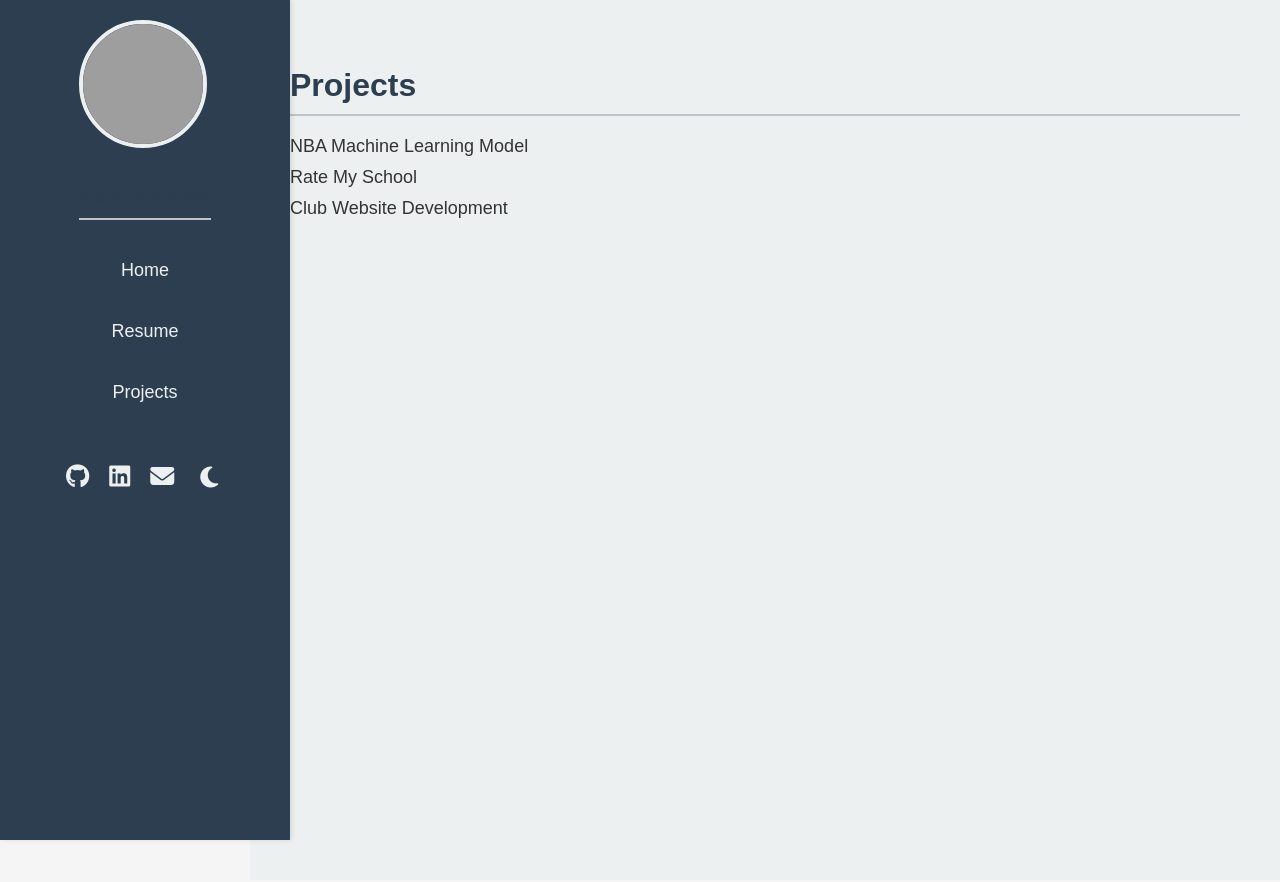
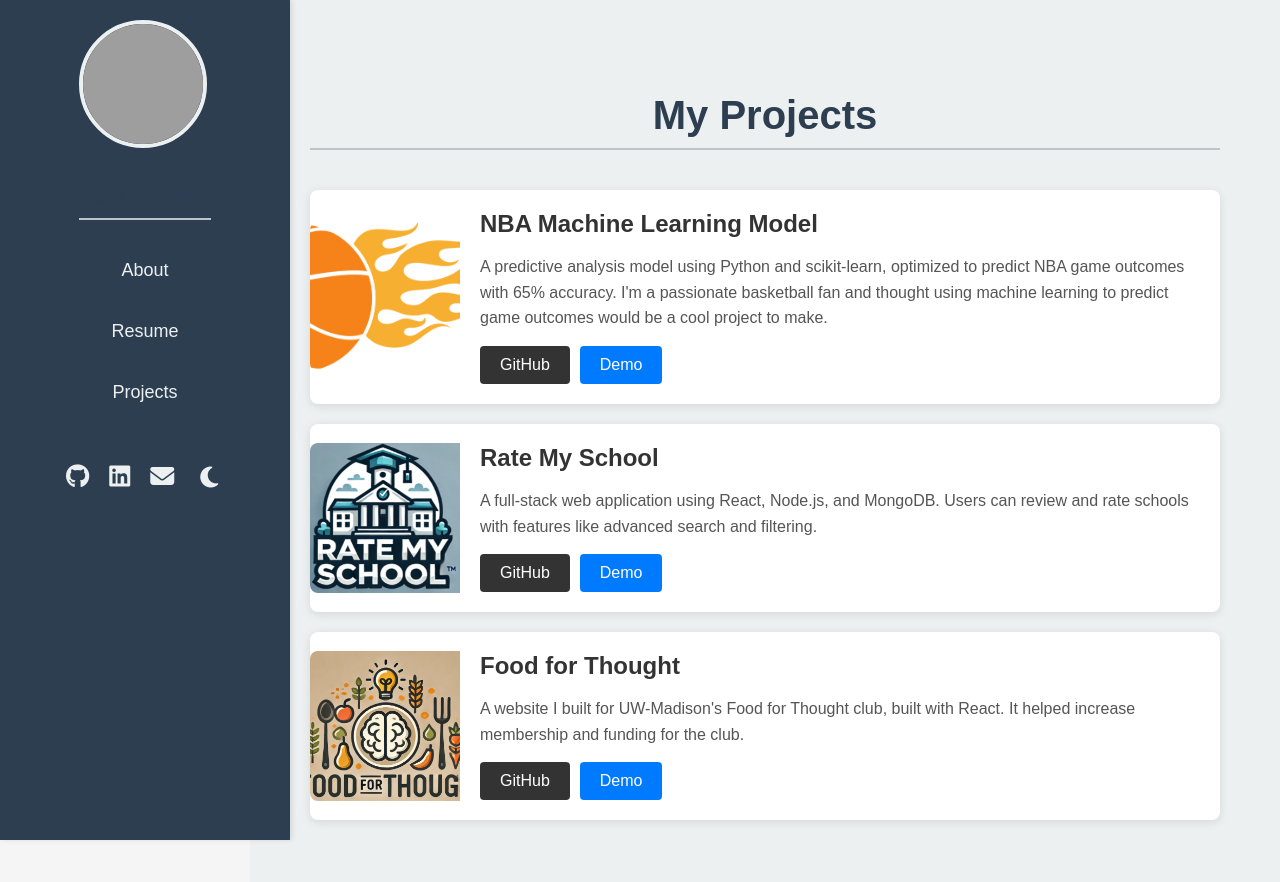
Before and after one commit to kalekimmel/my-porfolio, a React (Create React App) app: page /projects in a window 1280 px wide. Shown: the top 882 px of the page. Built offline with nearby package versions, Linux system fonts and the light colour scheme; grey boxes are pictures that could not be loaded.

Commit message:
new features

```diff
--- a/src/App.js
+++ b/src/App.js
@@ -1,5 +1,5 @@
-import React from 'react';
-import { BrowserRouter as Router, Route, Routes } from 'react-router-dom';
+import React, { useEffect } from 'react';
+import { BrowserRouter as Router, Route, Routes, useNavigate } from 'react-router-dom';
 import Sidebar from './components/Sidebar';
 import About from './components/About';
 import Projects from './components/Projects';
@@ -8,8 +8,13 @@ import Contact from './components/Contact';
 import './App.css';
 
 const App = () => {
+  const navigate = useNavigate();
+
+  useEffect(() => {
+   //navigate('/about'); // Automatically redirect to the about page
+  }, [navigate]);
+
   return (
-    <Router>
     <div className="app-container">
       <Sidebar />
       <div className="content">
@@ -18,11 +23,17 @@ const App = () => {
           <Route path="/projects" element={<Projects />} />
           <Route path="/resume" element={<Resume />} />
           <Route path="/contact" element={<Contact />} />
+          <Route path="/" element={<About />} /> {/* Redirect "/" to the "About" page */}
         </Routes>
       </div>
     </div>
-    </Router>
   );
 };
 
-export default App;
+const AppWrapper = () => (
+  <Router>
+    <App />
+  </Router>
+);
+
+export default AppWrapper;
--- /dev/null
+++ b/src/components/Projects.css
@@ -0,0 +1,83 @@
+.projects-container {
+    max-width: 1200px;
+    margin: 0 auto;
+    padding: 20px;
+  }
+
+  .projects-container h2 {
+    text-align: center;
+    margin-bottom: 40px;
+    font-size: 2.5rem;
+  }
+
+  .project-card {
+    display: flex;
+    align-items: center;
+    background-color: #fff;
+    border-radius: 8px;
+    box-shadow: 0 2px 10px rgba(0, 0, 0, 0.1);
+    margin-bottom: 20px;
+    overflow: hidden;
+    transition: transform 0.3s ease, box-shadow 0.3s ease;
+  }
+
+  .project-card img {
+    width: 150px;
+    height: 150px;
+    object-fit: cover;
+    border-radius: 8px 0 0 8px;
+  }
+
+  .project-details {
+    flex: 1;
+    padding: 20px;
+  }
+
+  .project-details h3 {
+    margin-top: 0;
+    font-size: 1.5rem;
+    margin-bottom: 15px;
+  }
+
+  .project-details p {
+    font-size: 1rem;
+    margin-bottom: 15px;
+    color: #555;
+  }
+
+  .project-buttons {
+    display: flex;
+    gap: 10px;
+  }
+
+  .project-buttons .btn {
+    padding: 10px 20px;
+    border: none;
+    border-radius: 4px;
+    cursor: pointer;
+    font-size: 1rem;
+    transition: background-color 0.3s ease;
+  }
+
+  .github-btn {
+    background-color: #333;
+    color: #fff;
+  }
+
+  .github-btn:hover {
+    background-color: #555;
+  }
+
+  .demo-btn {
+    background-color: #007bff;
+    color: #fff;
+  }
+
+  .demo-btn:hover {
+    background-color: #0056b3;
+  }
+
+  .project-card:hover {
+    transform: translateY(-10px);
+    box-shadow: 0 5px 15px rgba(0, 0, 0, 0.2);
+  }
--- a/src/components/Projects.js
+++ b/src/components/Projects.js
@@ -1,15 +1,61 @@
 import React from 'react';
+import './Projects.css';
+import basketballPic from './basketball.png';
+import rateMySchoolPic from './RMS.png';
+import foodForThoughtPic from './FFT.png';
 
 const Projects = () => {
   return (
-    <section>
-      <h2>Projects</h2>
-      <ul>
-        <li>NBA Machine Learning Model</li>
-        <li>Rate My School</li>
-        <li>Club Website Development</li>
-      </ul>
-    </section>
+    <div className="projects-container">
+      <h2>My Projects</h2>
+      <div className="project-card">
+        <img src={basketballPic} alt="NBA Machine Learning Model" />
+        <div className="project-details">
+          <h3>NBA Machine Learning Model</h3>
+          <p>A predictive analysis model using Python and scikit-learn, optimized to predict NBA game outcomes with 65% accuracy. I'm a passionate basketball fan and thought using machine learning to predict game outcomes would be a cool project to make.</p>
+          <div className="project-buttons">
+            <a href="https://github.com/kalekimmel/NBA-Machine-Learning" target="_blank" rel="noopener noreferrer">
+              <button className="btn github-btn">GitHub</button>
+            </a>
+            <a href="https://github.com/kalekimmel/NBA-MachineLearning-Chatbot" target="_blank" rel="noopener noreferrer">
+              <button className="btn demo-btn">Demo</button>
+            </a>
+          </div>
+        </div>
+      </div>
+
+      <div className="project-card">
+        <img src={rateMySchoolPic} alt="Rate My School" />
+        <div className="project-details">
+          <h3>Rate My School</h3>
+          <p>A full-stack web application using React, Node.js, and MongoDB. Users can review and rate schools with features like advanced search and filtering.</p>
+          <div className="project-buttons">
+            <a href="https://github.com/kalekimmel/RateMyCollege" target="_blank" rel="noopener noreferrer">
+              <button className="btn github-btn">GitHub</button>
+            </a>
+            <a href="https://drive.google.com/file/d/1DTxzVc8wlvzw4CZ83_B0lyCyiFUxnfkX/view?usp=sharing" target="_blank" rel="noopener noreferrer">
+              <button className="btn demo-btn">Demo</button>
+            </a>
+          </div>
+        </div>
+      </div>
+
+      <div className="project-card">
+        <img src={foodForThoughtPic} alt="Food for Thought" />
+        <div className="project-details">
+          <h3>Food for Thought</h3>
+          <p>A website I built for UW-Madison's Food for Thought club, built with React. It helped increase membership and funding for the club.</p>
+          <div className="project-buttons">
+            <a href="https://github.com/kalekimmel/food-for-thought" target="_blank" rel="noopener noreferrer">
+              <button className="btn github-btn">GitHub</button>
+            </a>
+            <a href="https://foodforthoughtmadison.netlify.app/" target="_blank" rel="noopener noreferrer">
+              <button className="btn demo-btn">Demo</button>
+            </a>
+          </div>
+        </div>
+      </div>
+    </div>
   );
 };
 
--- a/src/components/Sidebar.js
+++ b/src/components/Sidebar.js
@@ -1,7 +1,6 @@
-
 import profilePic from './KalePicture.PNG'; // Correctly import the image
 import '@fortawesome/fontawesome-free/css/all.min.css';
-import resume from './KaleKimmelResume2024.pdf'
+import resume from './KaleKimmelResume2024.pdf';
 import React, { useState } from 'react';
 import { Link } from 'react-router-dom';
 import './Sidebar.css';
@@ -22,9 +21,9 @@ const Sidebar = () => {
       </div>
       <nav>
         <ul>
-          <li><Link to="/about">Home</Link></li>
+          <li><Link to="/about">About</Link></li> {/* Adjust label as needed */}
           <li><a href={resume} target="_blank" rel="noopener noreferrer">Resume</a></li>
-          <li><Link to="/projects">Projects</Link></li>
+          <li><Link to="/projects">Projects</Link></li> {/* Ensure this path matches your App.js routes */}
         </ul>
       </nav>
       <div className="social-links">
```
Lines whose indentation alone changed are shown as unchanged.
